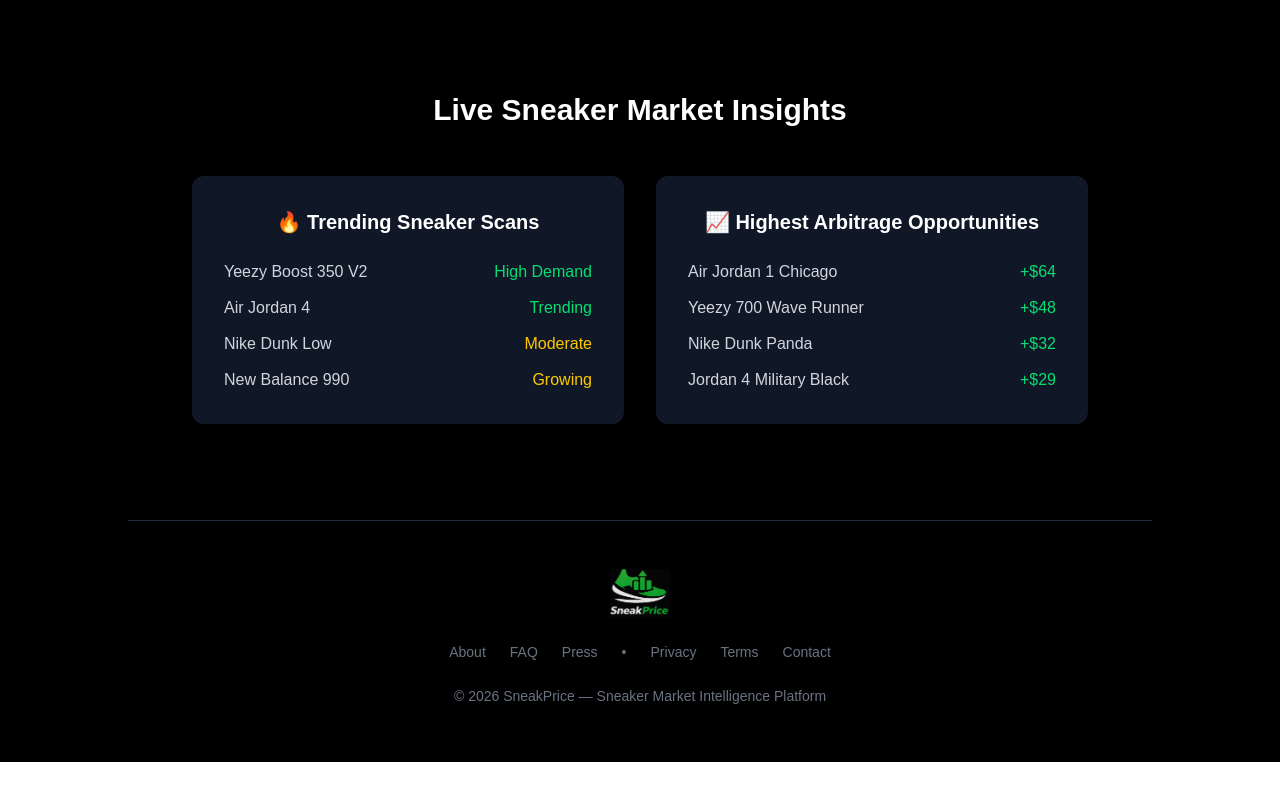
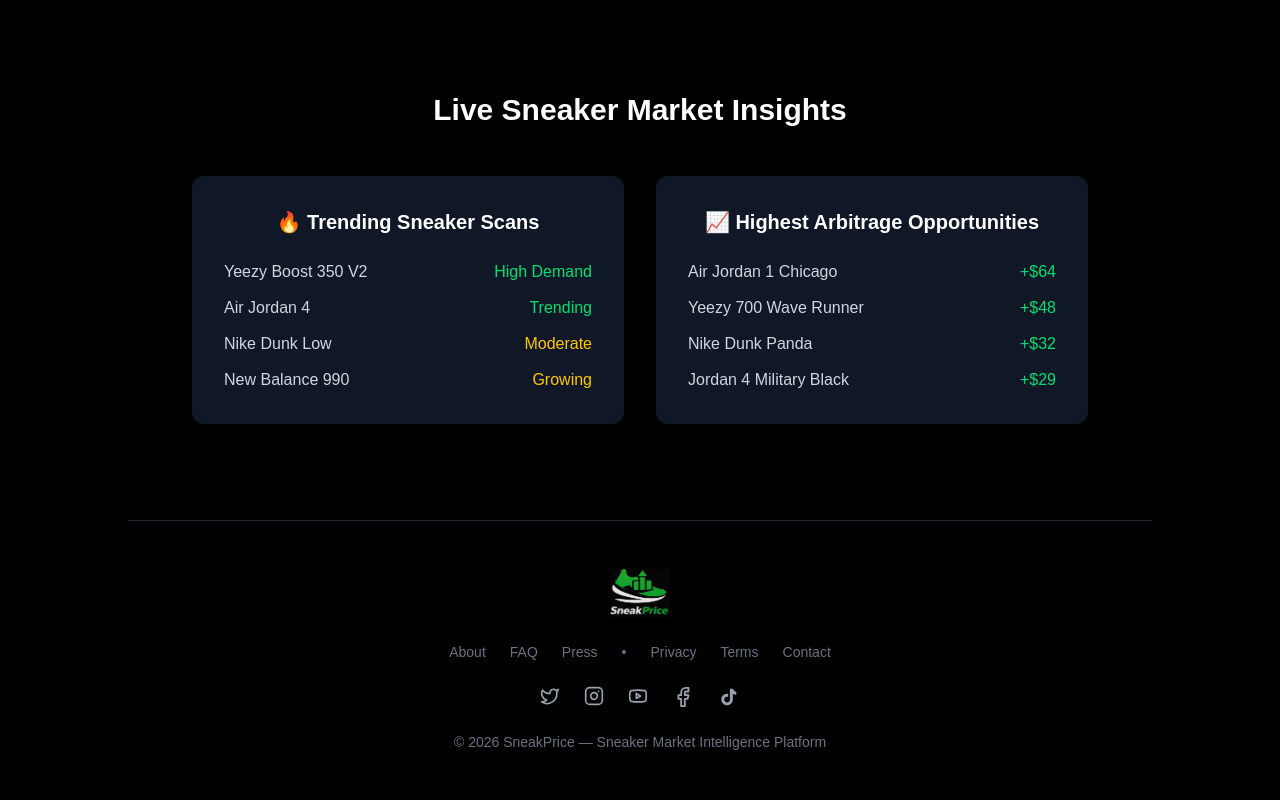
Before and after one commit to speedyray/sneakprice, a Next.js app: page / in a window 1280 px wide. Shown: the part 1974-2774 px from the top of the page. Before the commit the page ends 2736 px from the top, so only its background shows below. Built offline with nearby package versions, Linux system fonts and the light colour scheme.

Commit message:
Added Facebook and TikTok icons to footer

```diff
--- a/app/page.tsx
+++ b/app/page.tsx
@@ -1,5 +1,6 @@
 import Link from "next/link";
 import Image from "next/image";
+import { Twitter, Instagram, Youtube, Facebook } from "lucide-react";
 
 export default function Landing() {
   return (
@@ -338,6 +339,65 @@
 
   </div>
 
+  {/* Social Links */}
+<div className="flex justify-center gap-6 mb-6">
+
+  <a
+    href="https://twitter.com/sneakprice"
+    target="_blank"
+    rel="noopener noreferrer"
+    className="text-gray-400 hover:text-white transition"
+  >
+    <Twitter size={20} />
+  </a>
+
+  <a
+    href="https://instagram.com/sneakprice"
+    target="_blank"
+    rel="noopener noreferrer"
+    className="text-gray-400 hover:text-white transition"
+  >
+    <Instagram size={20} />
+  </a>
+
+  <a
+    href="https://youtube.com/@sneakprice"
+    target="_blank"
+    rel="noopener noreferrer"
+    className="text-gray-400 hover:text-white transition"
+  >
+    <Youtube size={20} />
+  </a>
+    <a
+    href="https://facebook.com/sneakprice"
+    target="_blank"
+    rel="noopener noreferrer"
+    className="text-gray-400 hover:text-white transition transform hover:scale-110"
+  >
+    <Facebook size={22} />
+  </a>
+
+  {/* TikTok */}
+  <a
+    href="https://tiktok.com/@sneakprice"
+    target="_blank"
+    rel="noopener noreferrer"
+    className="text-gray-400 hover:text-white transition transform hover:scale-110"
+  >
+    <svg
+      xmlns="http://www.w3.org/2000/svg"
+      width="22"
+      height="22"
+      fill="currentColor"
+      viewBox="0 0 24 24"
+    >
+      <path d="M16.5 3c.3 1.7 1.7 3.1 3.5 3.3v3.2c-1.4 0-2.7-.4-3.8-1.1v6.3c0 3.5-2.8 6.3-6.3 6.3S3.6 18.2 3.6 14.7s2.8-6.3 6.3-6.3c.4 0 .8 0 1.2.1v3.3c-.4-.1-.8-.2-1.2-.2-1.7 0-3.1 1.4-3.1 3.1S8.2 18 9.9 18s3.1-1.4 3.1-3.1V3h3.5z"/>
+    </svg>
+  </a>
+
+</div>
+
+
   {/* Copyright */}
   <p>
     © {new Date().getFullYear()} SneakPrice — Sneaker Market Intelligence Platform
--- a/package.json
+++ b/package.json
@@ -15,6 +15,7 @@
     "better-sqlite3": "^12.6.2",
     "browser-image-compression": "^2.0.2",
     "framer-motion": "^12.34.2",
+    "lucide-react": "^0.577.0",
     "next": "16.1.6",
     "openai": "^6.22.0",
     "react": "19.2.3",
```
Also changed, not shown: 1 other file (tests, documents, lock files or other folders).
